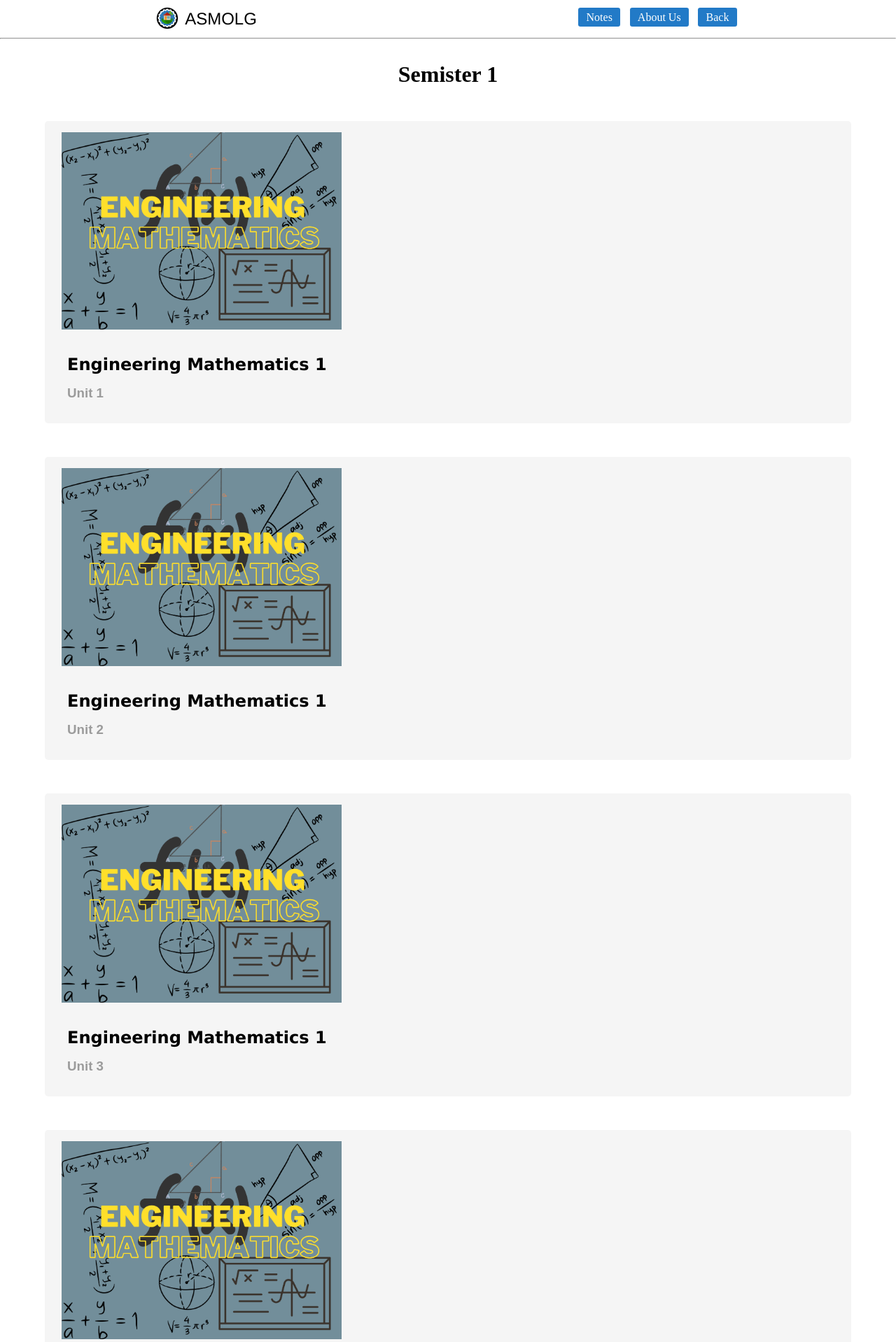
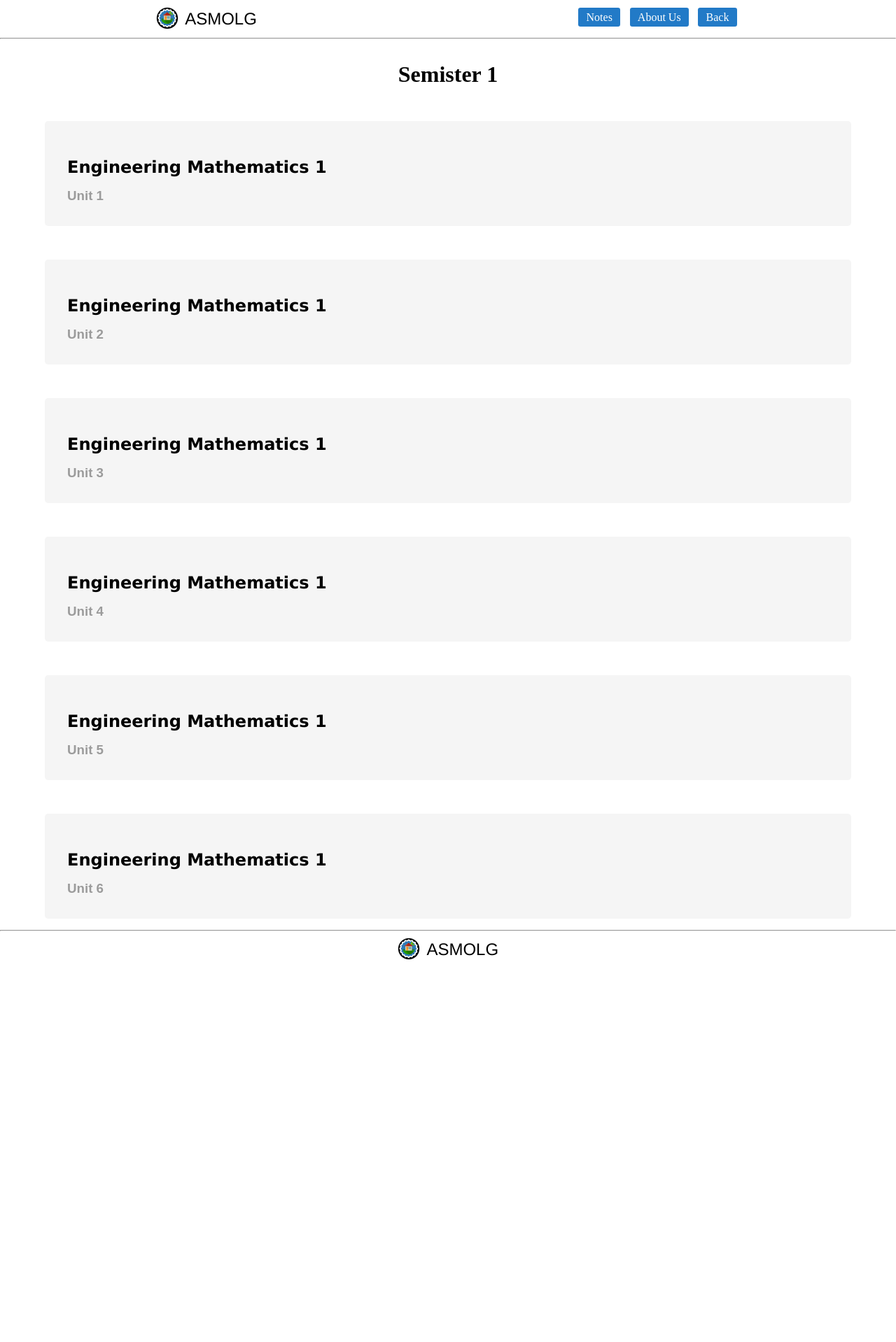
Before and after one commit to i-saurabha-23/swrise_rental, a plain HTML site: page pages/sem1/M1.html in a window 1280 px wide. Shown: the top 1918 px of the page at 70% size. After the commit the page ends 1376 px from the top, so only its background shows below. Drawn offline with Linux system fonts and the light colour scheme.

Commit message:
Update M1.html

```diff
--- a/pages/sem1/M1.html
+++ b/pages/sem1/M1.html
@@ -33,7 +33,7 @@
         <a href="">
             <div class="semister">
                 <div class="poster">
-                    <img src="/assets/MAthematics.png" alt="">
+                    <img src="" alt="">
                 </div>
                 <div class="subjects">
                     <h2>Engineering Mathematics 1</h2>
@@ -44,7 +44,7 @@
         <a href="">
             <div class="semister">
                 <div class="poster">
-                    <img src="/assets/MAthematics.png" alt="">
+                    <img src="" alt="">
                 </div>
                 <div class="subjects">
                     <h2>Engineering Mathematics 1</h2>
@@ -55,7 +55,7 @@
     <a href="">
         <div class="semister">
             <div class="poster">
-                <img src="/assets/MAthematics.png" alt="">
+                <img src="" alt="">
             </div>
             <div class="subjects">
                 <h2>Engineering Mathematics 1</h2>
@@ -66,7 +66,7 @@
     <a href="">
     <div class="semister">
         <div class="poster">
-            <img src="/assets/MAthematics.png" alt="">
+            <img src="" alt="">
         </div>
         <div class="subjects">
             <h2>Engineering Mathematics 1</h2>
@@ -77,7 +77,7 @@
     <a href="">
     <div class="semister">
         <div class="poster">
-            <img src="/assets/MAthematics.png" alt="">
+            <img src="" alt="">
         </div>
         <div class="subjects">
             <h2>Engineering Mathematics 1</h2>
@@ -88,7 +88,7 @@
     <a href="">
     <div class="semister">
         <div class="poster">
-            <img src="/assets/MAthematics.png" alt="">
+            <img src="" alt="">
         </div>
         <div class="subjects">
             <h2>Engineering Mathematics 1</h2>
```
